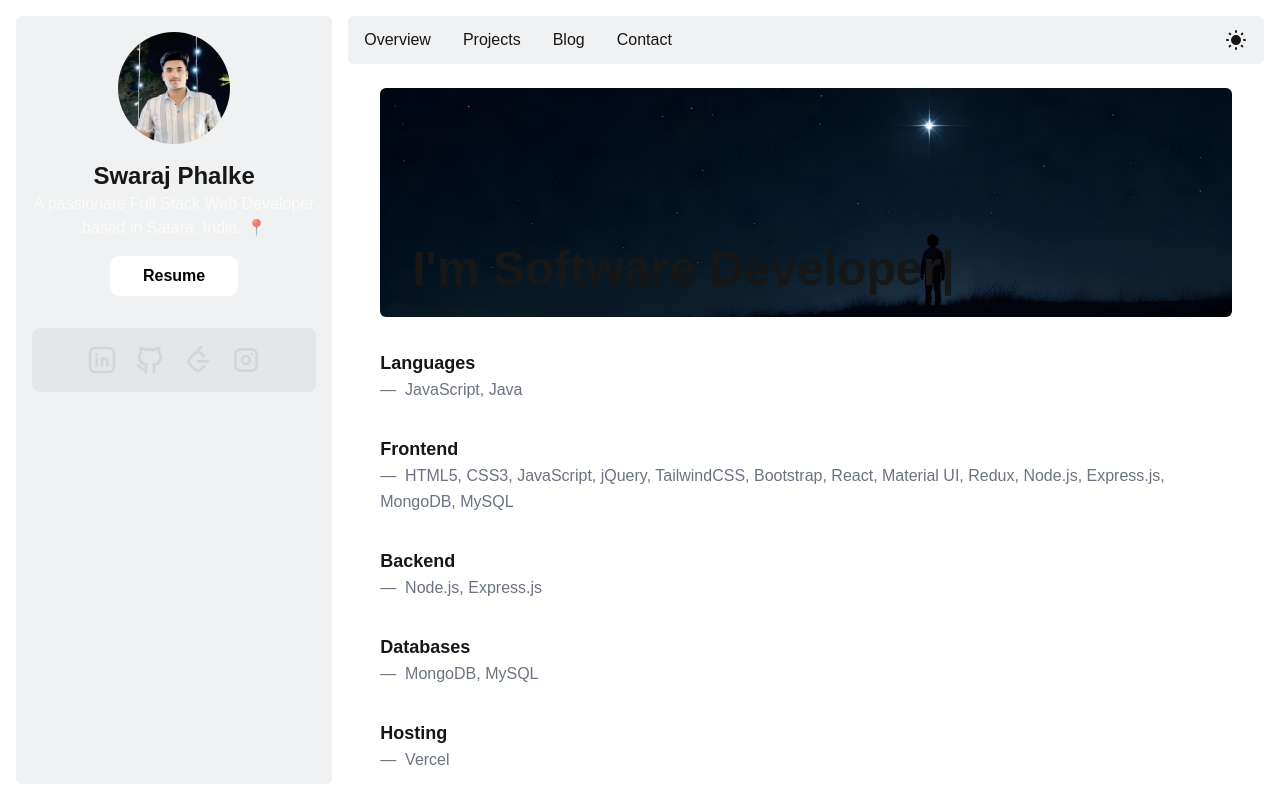
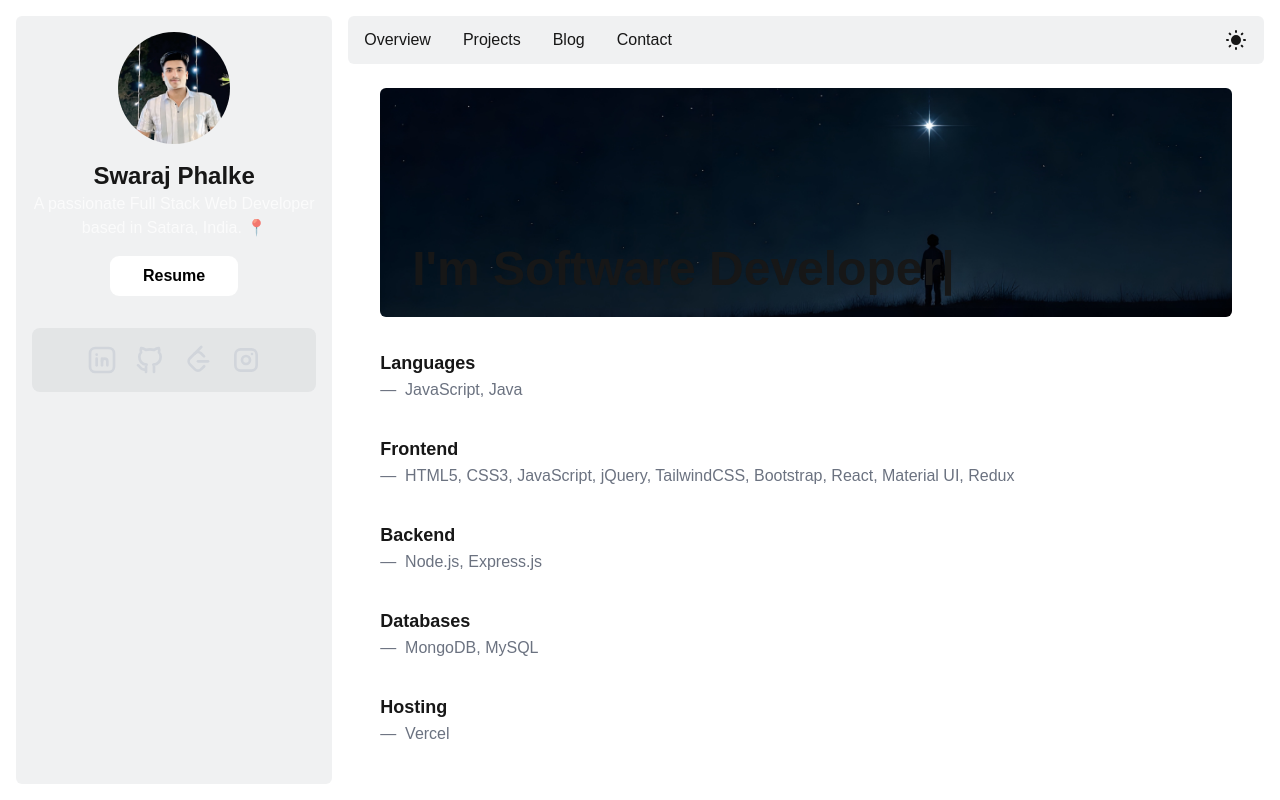
Before and after one commit to swarajphalke/swaraj-phalke, a Next.js app: page / in a window 1280 px wide. Built offline with nearby package versions, Linux system fonts and the light colour scheme.

Commit message:
skills removed

```diff
--- a/components/sidebar/Skills.tsx
+++ b/components/sidebar/Skills.tsx
@@ -17,12 +17,6 @@ export default function Skills() {
         "React",
         "Material UI",
         "Redux",
-        "Node.js",
-        "Express.js",
-        "MongoDB",
-        "MySQL",
-
-        // "Next.js",
       ],
     },
     {
```
